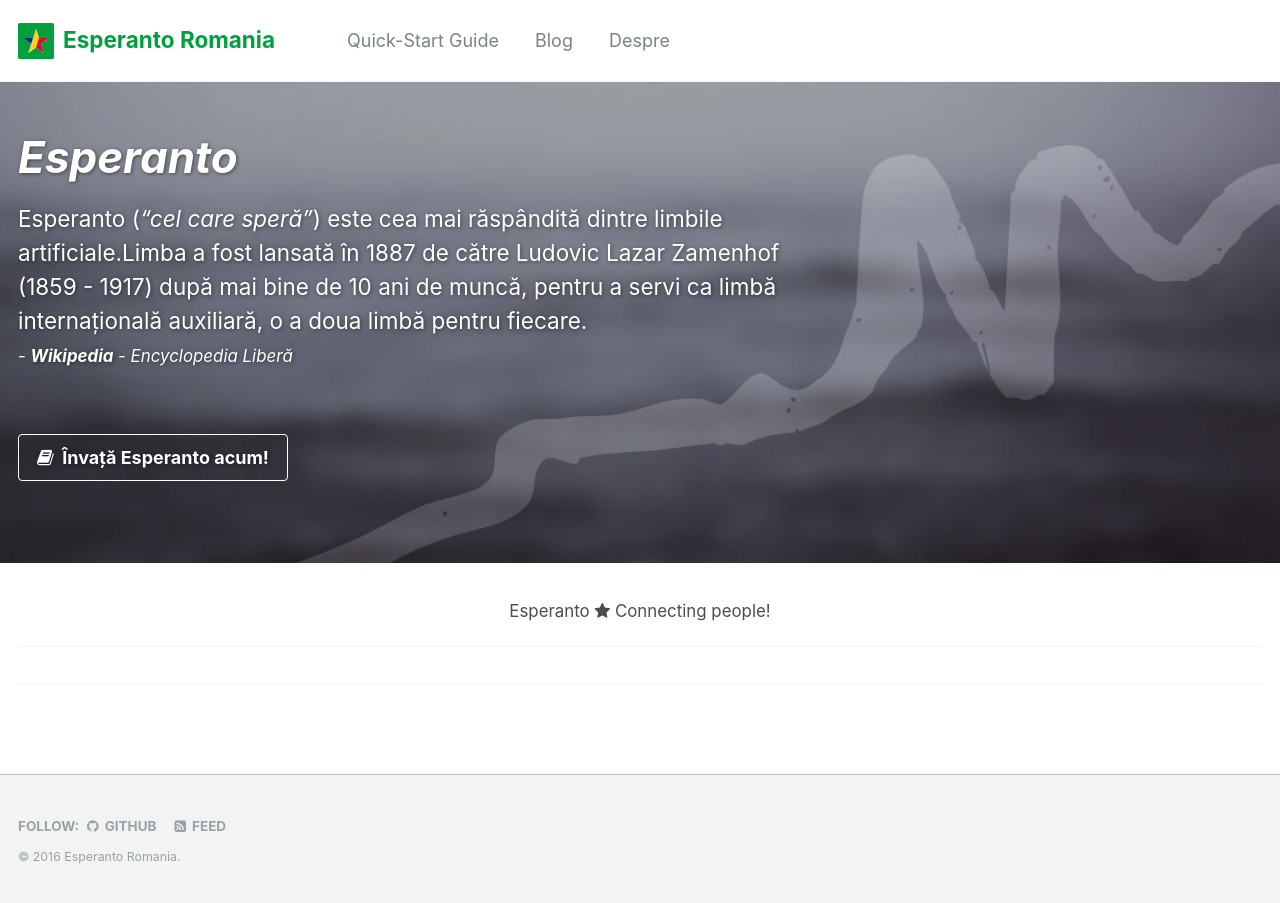
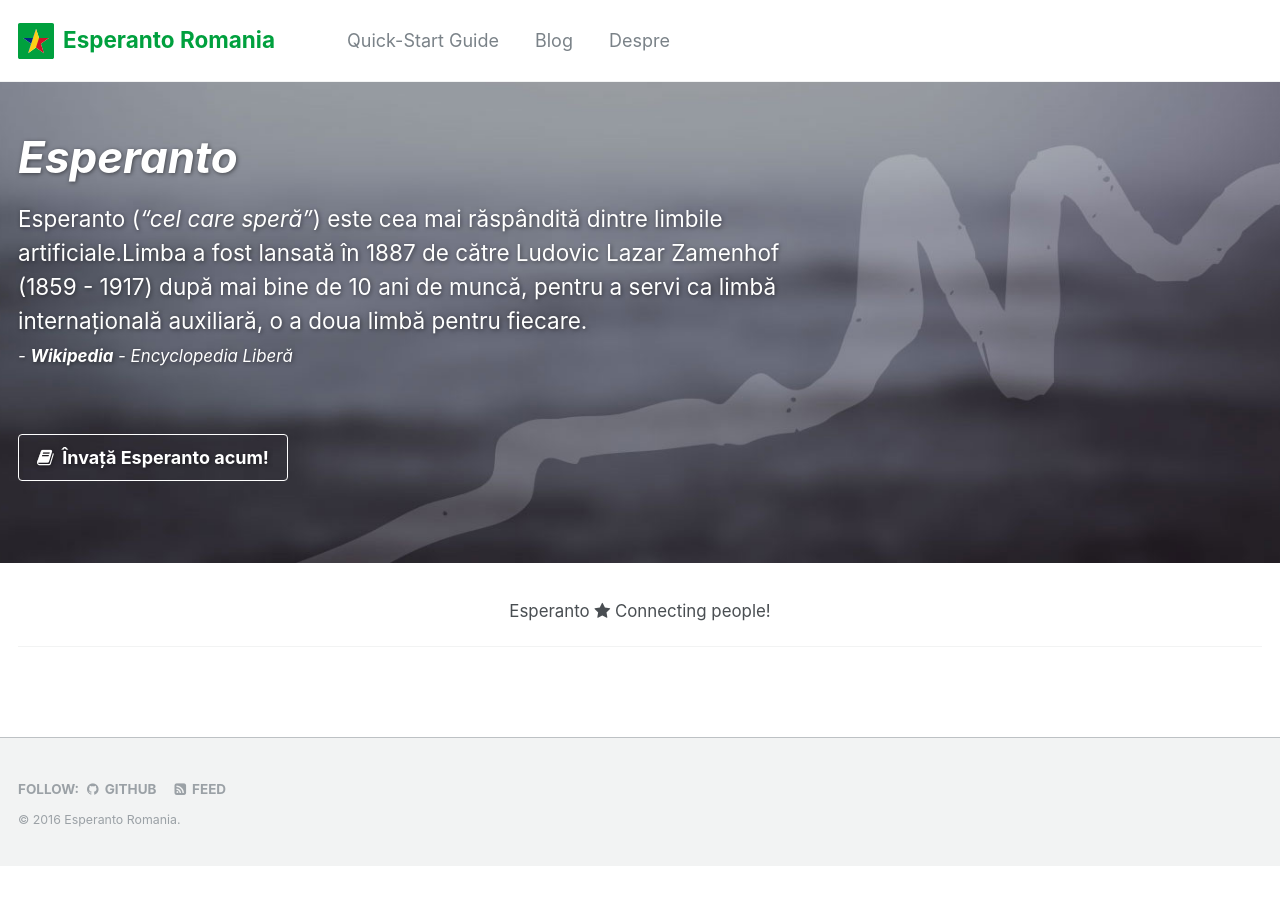
Before and after one commit to esperanto-ro/esperanto-ro.github.io, a Jekyll site: the page built from _pages/home.md, in a window 1280 px wide. Built offline with Jekyll 4.4.1, drawn with Linux system fonts in a browser that asks for light colours.

Commit message:
Feature row commented on home page

```diff
--- a/_pages/home.md
+++ b/_pages/home.md
@@ -40,4 +40,4 @@ intro:
 
 {% include feature_row id="intro" type="center" %}
 
-{% include feature_row %}
+<!-- {% include feature_row %} -->
```
